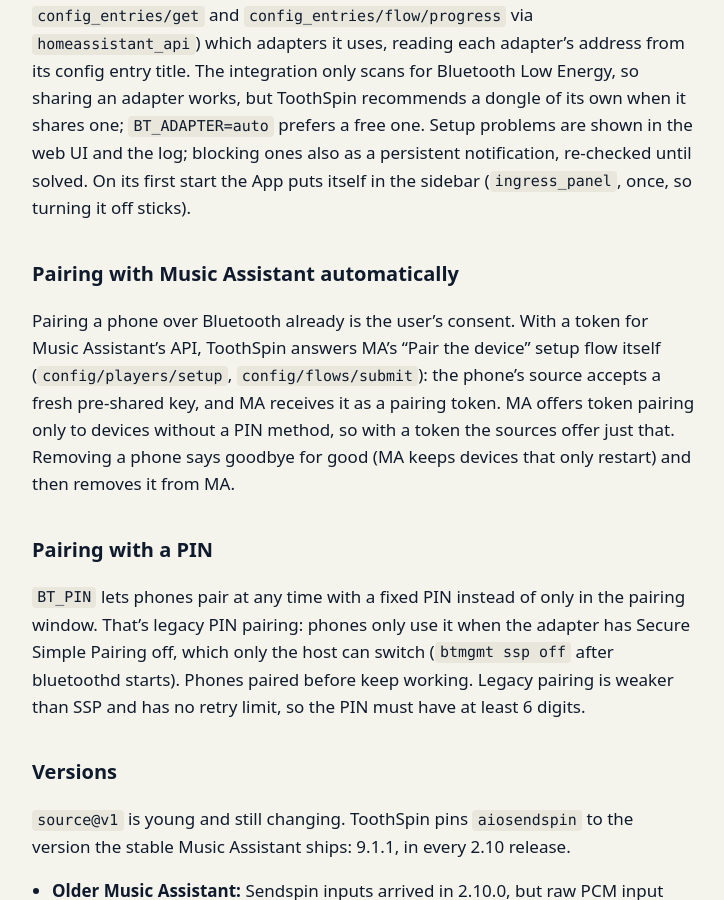
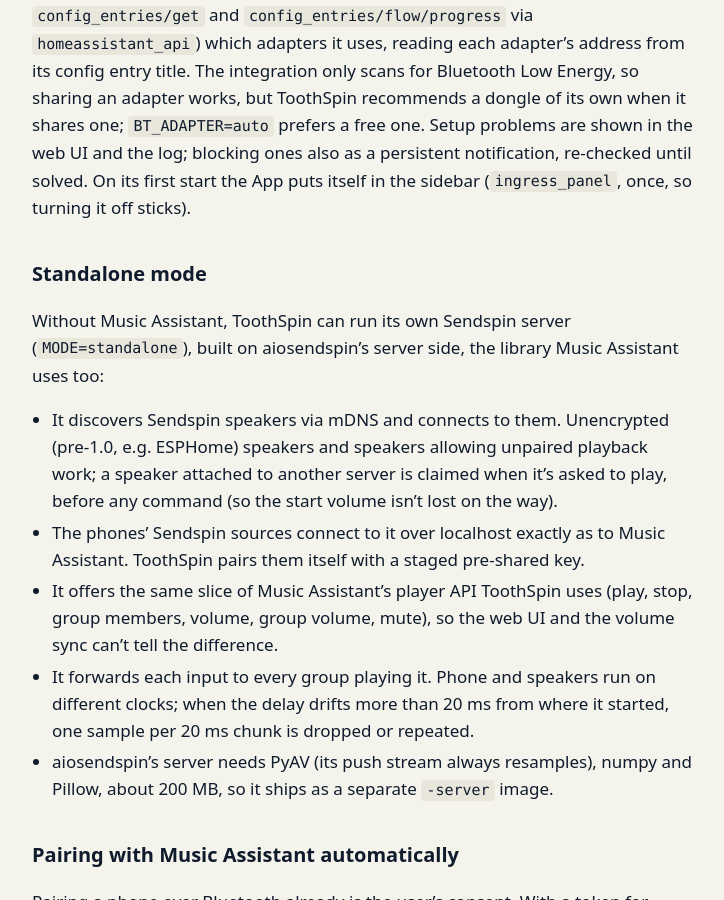
Before and after one commit to eknoes/toothspin, a Jekyll site: the page built from docs/overview.md, in a window 1280 px wide and 900 px high, scrolled down 3214 px. Shown: the whole window, without its empty margins (276-1000 px from the left). Built offline with Jekyll 4.4.1, drawn with Linux system fonts in a browser that asks for light colours.

Commit message:
docs: describe standalone mode
Co-Authored-By: Claude Opus 5.5 <noreply@anthropic.com>

```diff
--- a/docs/overview.md
+++ b/docs/overview.md
@@ -129,6 +129,27 @@ are shown in the web UI and the log; blocking ones also as a persistent
 notification, re-checked until solved. On its first start the App puts
 itself in the sidebar (`ingress_panel`, once, so turning it off sticks).
 
+## Standalone mode
+
+Without Music Assistant, ToothSpin can run its own Sendspin server
+(`MODE=standalone`), built on aiosendspin's server side, the library Music
+Assistant uses too:
+
+- It discovers Sendspin speakers via mDNS and connects to them. Unencrypted
+  (pre-1.0, e.g. ESPHome) speakers and speakers allowing unpaired playback
+  work; a speaker attached to another server is claimed when it's asked to
+  play, before any command (so the start volume isn't lost on the way).
+- The phones' Sendspin sources connect to it over localhost exactly as to
+  Music Assistant. ToothSpin pairs them itself with a staged pre-shared key.
+- It offers the same slice of Music Assistant's player API ToothSpin uses
+  (play, stop, group members, volume, group volume, mute), so the web UI and
+  the volume sync can't tell the difference.
+- It forwards each input to every group playing it. Phone and speakers run
+  on different clocks; when the delay drifts more than 20 ms from where it
+  started, one sample per 20 ms chunk is dropped or repeated.
+- aiosendspin's server needs PyAV (its push stream always resamples), numpy
+  and Pillow, about 200 MB, so it ships as a separate `-server` image.
+
 ## Pairing with Music Assistant automatically
 
 Pairing a phone over Bluetooth already is the user's consent. With a token
```
Also changed, not shown: DEVELOPMENT.md (+24 -5 lines), README.md.
